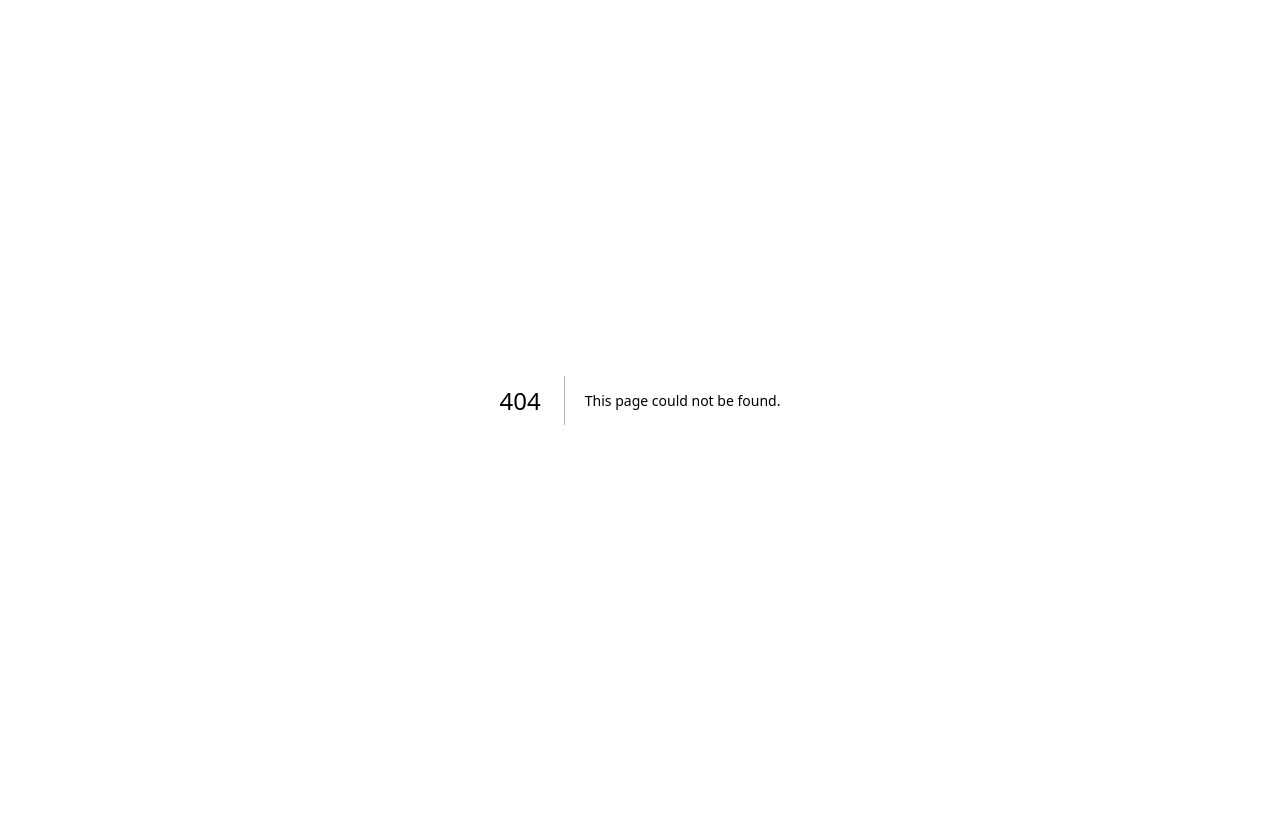
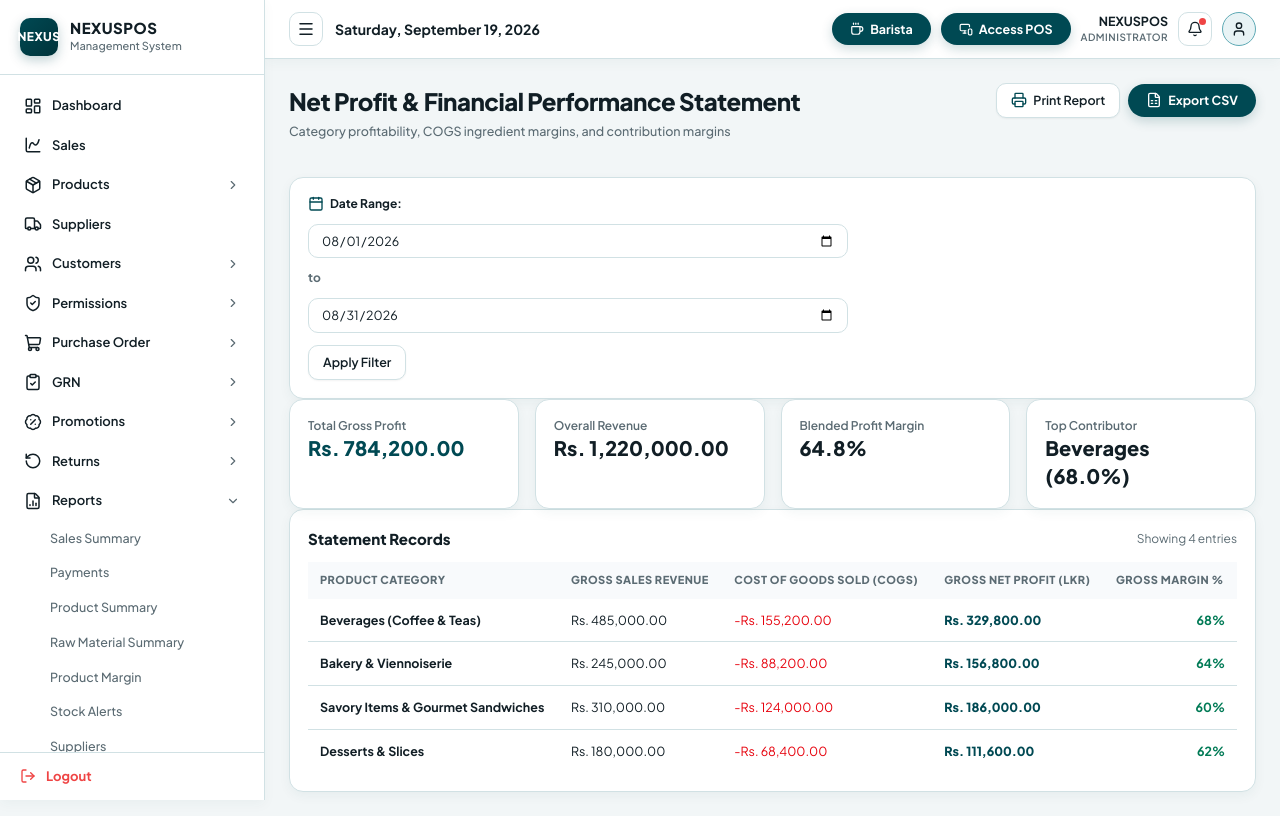
Before and after one commit to Clerans/NEXTJS-POS, a Next.js app in the folder nexuspos-app/: page /reports/profit in a window 1280 px wide. Before the commit this address had no page. Built offline with nearby package versions, Linux system fonts and the light colour scheme.

Commit message:
Functions Updated

```diff
--- /dev/null
+++ b/nexuspos-app/src/app/(dashboard)/reports/profit/page.tsx
@@ -0,0 +1,48 @@
+"use client";
+
+import React from "react";
+import { ReportView, ReportColumn } from "@/components/reports/ReportView";
+import { formatCurrency } from "@/lib/utils";
+
+interface ProfitCategoryRow {
+  category: string;
+  grossRevenue: number;
+  totalCOGS: number;
+  grossProfit: number;
+  profitMarginPercent: number;
+}
+
+const mockData: ProfitCategoryRow[] = [
+  { category: "Beverages (Coffee & Teas)", grossRevenue: 485000, totalCOGS: 155200, grossProfit: 329800, profitMarginPercent: 68.0 },
+  { category: "Bakery & Viennoiserie", grossRevenue: 245000, totalCOGS: 88200, grossProfit: 156800, profitMarginPercent: 64.0 },
+  { category: "Savory Items & Gourmet Sandwiches", grossRevenue: 310000, totalCOGS: 124000, grossProfit: 186000, profitMarginPercent: 60.0 },
+  { category: "Desserts & Slices", grossRevenue: 180000, totalCOGS: 68400, grossProfit: 111600, profitMarginPercent: 62.0 },
+];
+
+export default function ProfitReportPage() {
+  const columns: ReportColumn<ProfitCategoryRow>[] = [
+    { header: "Product Category", accessor: (r) => <span className="font-bold text-text-dark">{r.category}</span> },
+    { header: "Gross Sales Revenue", accessor: (r) => formatCurrency(r.grossRevenue) },
+    { header: "Cost of Goods Sold (COGS)", accessor: (r) => <span className="text-red-600">-{formatCurrency(r.totalCOGS)}</span> },
+    { header: "Gross Net Profit (LKR)", accessor: (r) => <span className="font-black text-patina">{formatCurrency(r.grossProfit)}</span> },
+    { header: "Gross Margin %", accessor: (r) => <span className="font-bold text-emerald-700">{r.profitMarginPercent}%</span>, align: "right" },
+  ];
+
+  const totalRevenue = mockData.reduce((acc, p) => acc + p.grossRevenue, 0);
+  const totalProfit = mockData.reduce((acc, p) => acc + p.grossProfit, 0);
+
+  return (
+    <ReportView
+      title="Net Profit & Financial Performance Statement"
+      subtitle="Category profitability, COGS ingredient margins, and contribution margins"
+      metrics={[
+        { label: "Total Gross Profit", value: formatCurrency(totalProfit), highlight: true },
+        { label: "Overall Revenue", value: formatCurrency(totalRevenue) },
+        { label: "Blended Profit Margin", value: "64.8%" },
+        { label: "Top Contributor", value: "Beverages (68.0%)" },
+      ]}
+      columns={columns}
+      data={mockData}
+    />
+  );
+}
```
